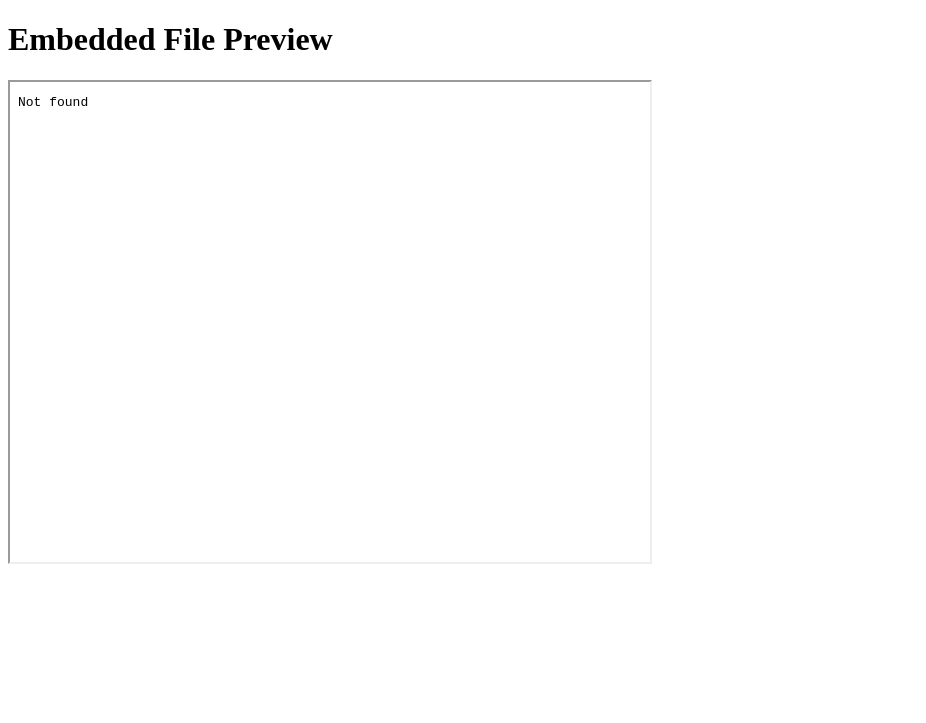
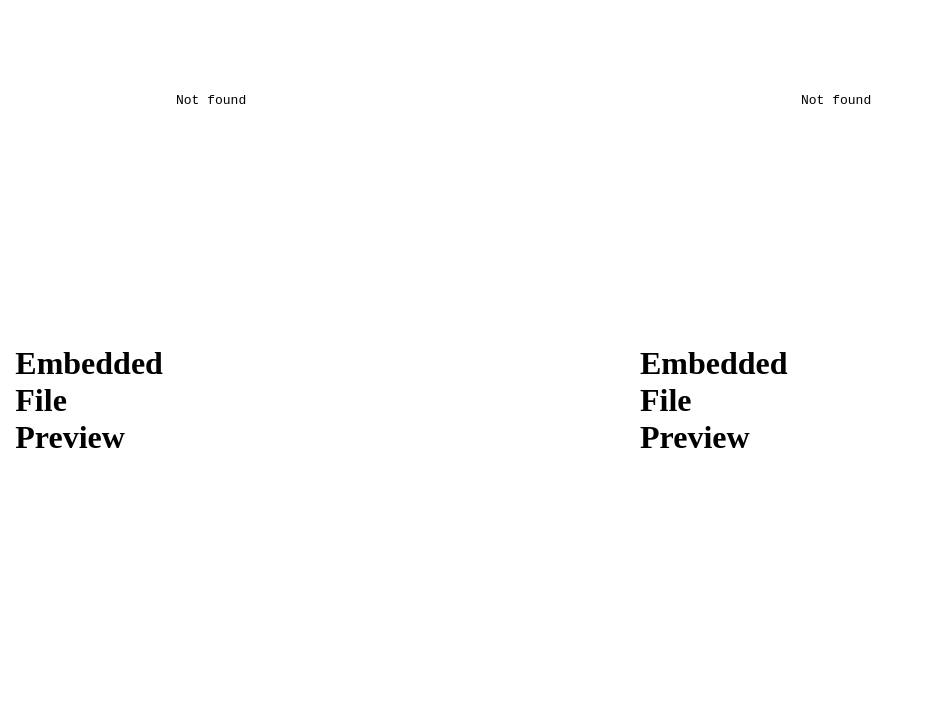
Before and after one commit to lamichhaneamrit/Innosynch_docs, a plain HTML site: page index.html in a window 1280 px wide. Shown: the whole page, without its empty margins (0-926 px from the left). Drawn offline with Linux system fonts and the light colour scheme.

Commit message:
Update index.html

```diff
--- a/index.html
+++ b/index.html
@@ -11,3 +11,34 @@
     <iframe src="PDF Flyer.pdf" width="640" height="480" allow="autoplay"></iframe>
 </body>
 </html>
+
+
+<!DOCTYPE html>
+<html lang="en">
+<head>
+    <meta charset="UTF-8">
+    <meta name="viewport" content="width=device-width, initial-scale=1.0">
+    <title>Innosynch</title>
+    <style>
+        /* Full-height, centered container */
+        body, html {
+            height: 100%;
+            margin: 0;
+            display: flex;
+            justify-content: center;
+            align-items: center;
+        }
+
+        /* Centered iframe */
+        iframe {
+            width: 80%;  /* or set to your desired width */
+            height: 80vh; /* or set to your desired height */
+            border: none; /* optional to remove border */
+        }
+    </style>
+</head>
+<body>
+    <h1>Embedded File Preview</h1>
+    <iframe src="PDF Flyer.pdf" allow="autoplay"></iframe>
+</body>
+</html>
```
